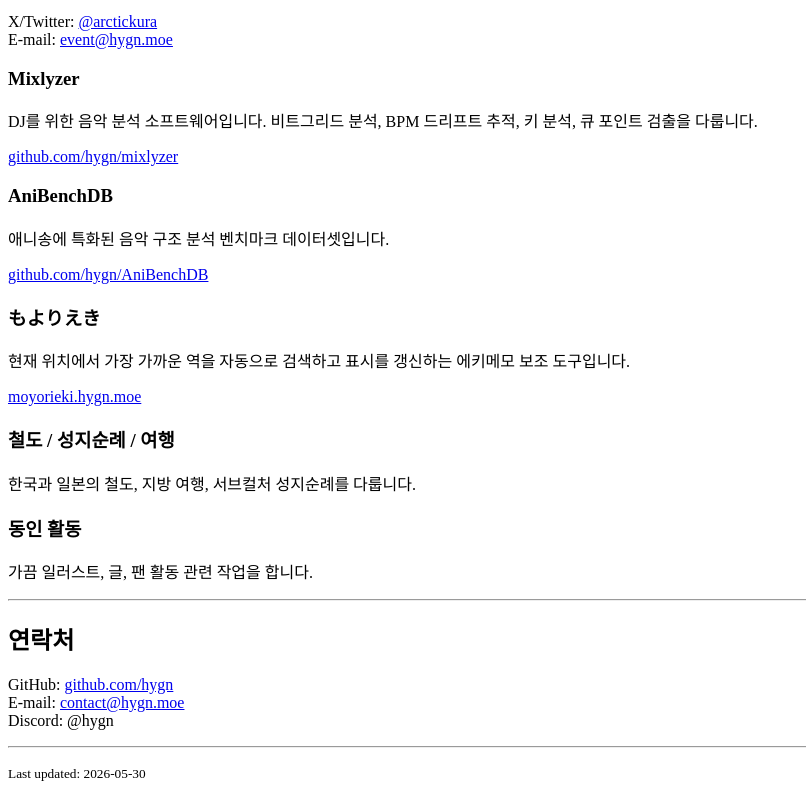
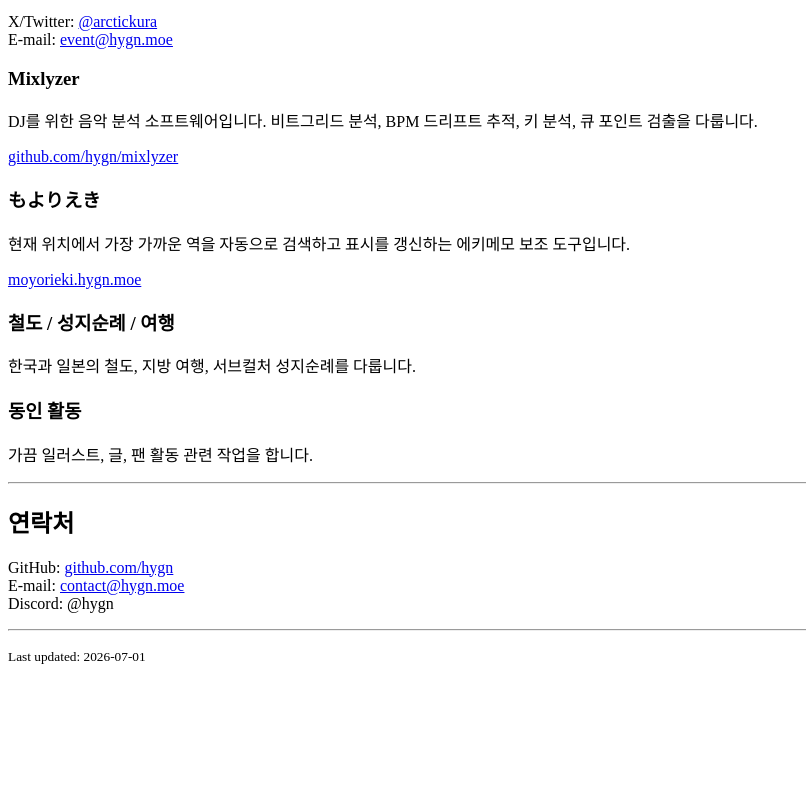
Before and after one commit to hygn/hygn.moe, a plain HTML site: page index.html in a window 1280 px wide. Shown: the part 650-1448 px from the top of the page, without its empty margins (0-806 px from the left). After the commit the page ends 1331 px from the top, so only its background shows below. Drawn offline with Linux system fonts and the light colour scheme.

Commit message:
Update index.html

```diff
--- a/index.html
+++ b/index.html
@@ -71,16 +71,6 @@
         <a href="https://github.com/hygn/mixlyzer">github.com/hygn/mixlyzer</a>
     </p>
 
-    <h3>AniBenchDB</h3>
-
-    <p>
-        애니송에 특화된 음악 구조 분석 벤치마크 데이터셋입니다.
-    </p>
-
-    <p>
-        <a href="https://github.com/hygn/AniBenchDB">github.com/hygn/AniBenchDB</a>
-    </p>
-
     <h3>もよりえき</h3>
 
     <p>
@@ -117,7 +107,7 @@
     <hr>
 
     <p>
-        <small>Last updated: 2026-05-30</small>
+        <small>Last updated: 2026-07-01</small>
     </p>
 
 </body>
```
